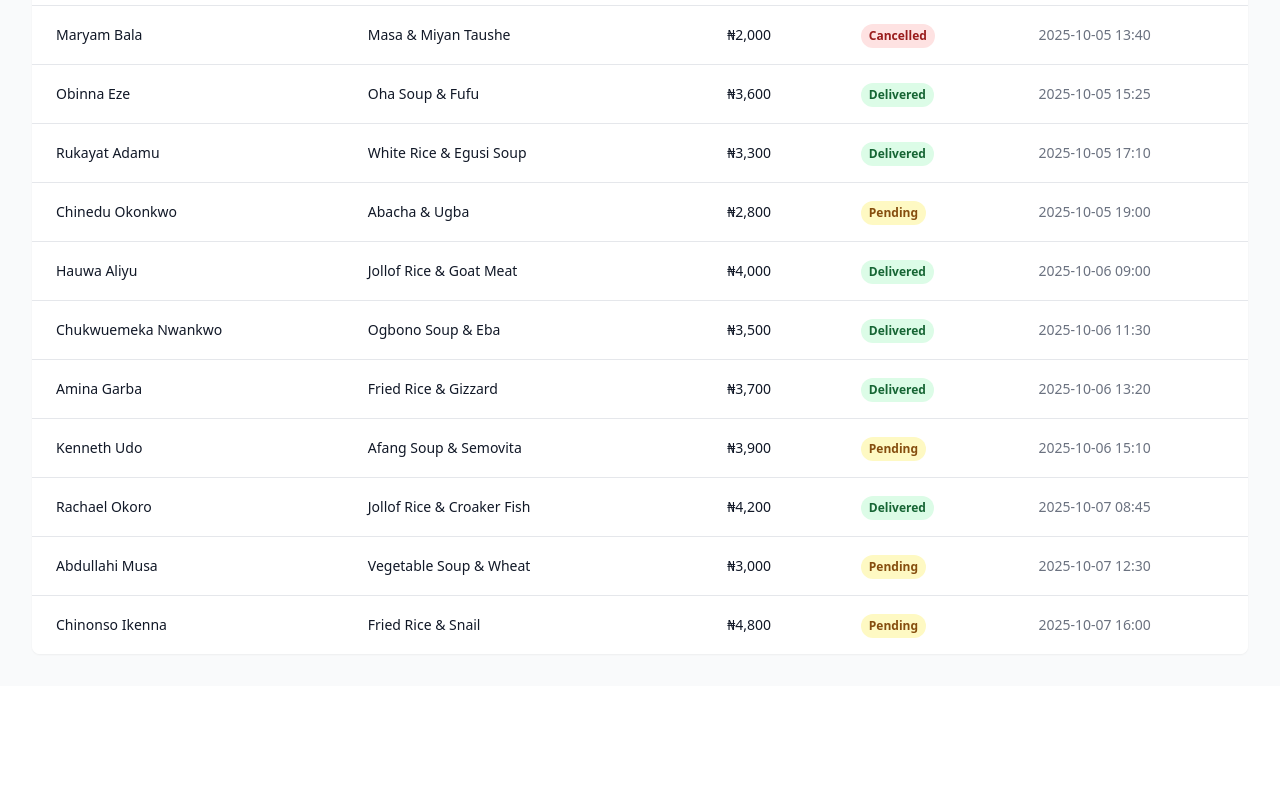
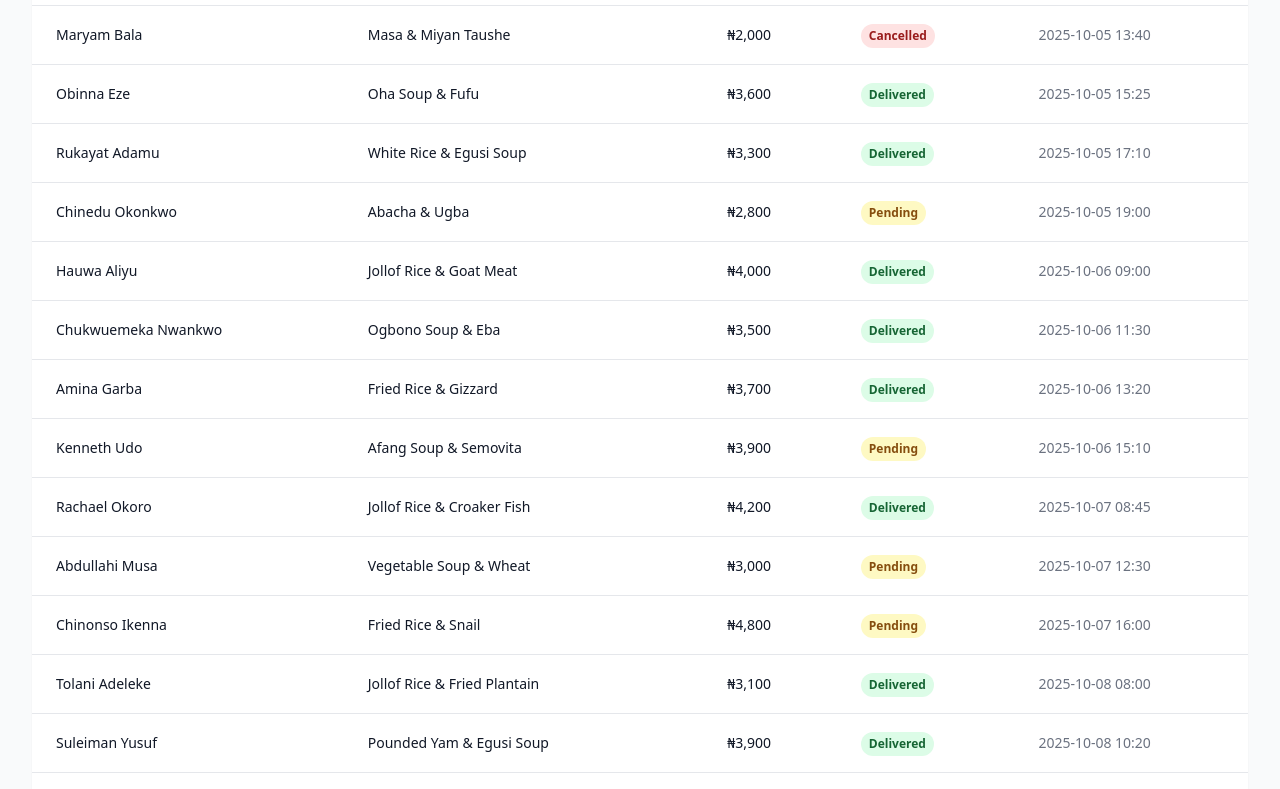
Before and after one commit to bluefound/foodybackend, a React (Create React App) app: page / in a window 1280 px wide. Shown: the part 2000-2789 px from the top of the page. Before the commit the page ends 2686 px from the top, so only its background shows below. Built offline with nearby package versions, Linux system fonts and the light colour scheme.

Commit message:
Add 15 more orders for October 8-9, 2025

```diff
--- a/src/App.js
+++ b/src/App.js
@@ -50,7 +50,24 @@ const App = () => {
 
     { id: 38, customerName: "Rachael Okoro", foodOrdered: "Jollof Rice & Croaker Fish", price: 4200, status: "Delivered", orderTime: "2025-10-07 08:45" },
     { id: 39, customerName: "Abdullahi Musa", foodOrdered: "Vegetable Soup & Wheat", price: 3000, status: "Pending", orderTime: "2025-10-07 12:30" },
-    { id: 40, customerName: "Chinonso Ikenna", foodOrdered: "Fried Rice & Snail", price: 4800, status: "Pending", orderTime: "2025-10-07 16:00" }
+    { id: 40, customerName: "Chinonso Ikenna", foodOrdered: "Fried Rice & Snail", price: 4800, status: "Pending", orderTime: "2025-10-07 16:00" },
+
+    { id: 41, customerName: "Tolani Adeleke", foodOrdered: "Jollof Rice & Fried Plantain", price: 3100, status: "Delivered", orderTime: "2025-10-08 08:00" },
+    { id: 42, customerName: "Suleiman Yusuf", foodOrdered: "Pounded Yam & Egusi Soup", price: 3900, status: "Delivered", orderTime: "2025-10-08 10:20" },
+    { id: 43, customerName: "Chinenye Obi", foodOrdered: "White Rice & Fisherman Soup", price: 4300, status: "Pending", orderTime: "2025-10-08 12:15" },
+    { id: 44, customerName: "Yakubu Tanko", foodOrdered: "Semo & Okra Soup", price: 2900, status: "Delivered", orderTime: "2025-10-08 14:00" },
+    { id: 45, customerName: "Bisola Adeyemi", foodOrdered: "Gizdodo (Gizzard & Plantain)", price: 3500, status: "Delivered", orderTime: "2025-10-08 15:45" },
+    { id: 46, customerName: "Nnamdi Azikiwe", foodOrdered: "Ofe Nsala & Fufu", price: 4100, status: "Cancelled", orderTime: "2025-10-08 17:30" },
+    { id: 47, customerName: "Khadijah Bello", foodOrdered: "Fried Rice & Chicken Wings", price: 3800, status: "Delivered", orderTime: "2025-10-08 19:15" },
+    { id: 48, customerName: "Tochukwu Nnadi", foodOrdered: "Jollof Rice & Grilled Fish", price: 4000, status: "Delivered", orderTime: "2025-10-08 20:30" },
+
+    { id: 49, customerName: "Blessing Adewale", foodOrdered: "Ofada Rice & Designer Stew", price: 3600, status: "Delivered", orderTime: "2025-10-09 08:30" },
+    { id: 50, customerName: "Usman Danjuma", foodOrdered: "Tuwo Masara & Miyan Kuka", price: 2700, status: "Delivered", orderTime: "2025-10-09 10:45" },
+    { id: 51, customerName: "Nkechi Okafor", foodOrdered: "Bitterleaf Soup & Garri", price: 3200, status: "Delivered", orderTime: "2025-10-09 12:30" },
+    { id: 52, customerName: "Ibrahim Lawal", foodOrdered: "Chicken Pepper Soup & Agidi", price: 3400, status: "Pending", orderTime: "2025-10-09 14:20" },
+    { id: 53, customerName: "Oluchi Nwachukwu", foodOrdered: "Fried Yam & Egg Sauce", price: 2100, status: "Delivered", orderTime: "2025-10-09 16:00" },
+    { id: 54, customerName: "Sani Mohammed", foodOrdered: "Jollof Rice & Peppered Snail", price: 5200, status: "Pending", orderTime: "2025-10-09 18:10" },
+    { id: 55, customerName: "Adanna Nwosu", foodOrdered: "Coconut Fried Rice & Shrimp", price: 4700, status: "Delivered", orderTime: "2025-10-09 20:00" }
   ];
 
   const filteredOrders = statusFilter === 'All'
```
